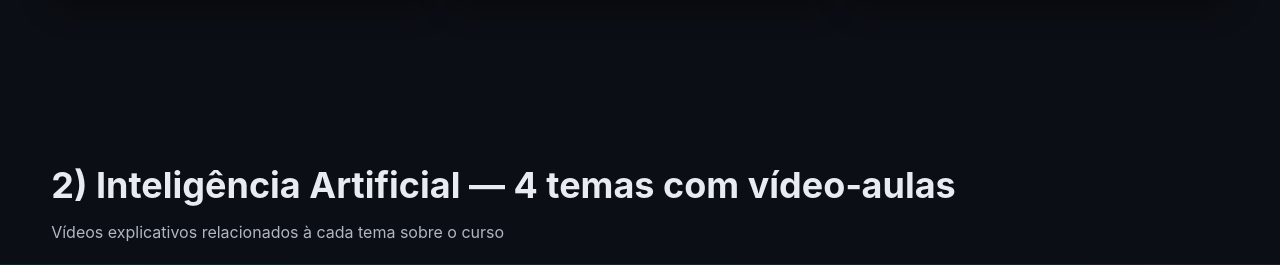
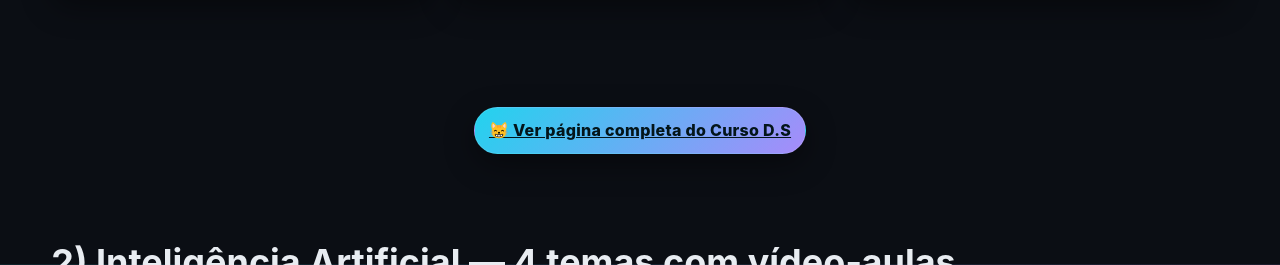
Before and after one commit to jeanxd89/tarefaborzuk, a plain HTML site: page index.html in a window 1280 px wide. Shown: the part 2136-2401 px from the top of the page. Drawn offline with Linux system fonts and the light colour scheme.

Commit message:
Update index.html

```diff
--- a/index.html
+++ b/index.html
@@ -146,6 +146,10 @@
         </div>
       </div>
     </section>
+    <div style="text-align:center; margin-top:30px;">
+  <a href="Curso D.S.html" class="btn pill glow">😸 Ver página completa do Curso D.S</a>
+</div>
+
 
     <!-- ================= SEÇÃO 2: IA + VÍDEOS ================= -->
     <section id="sec-ia">
```
